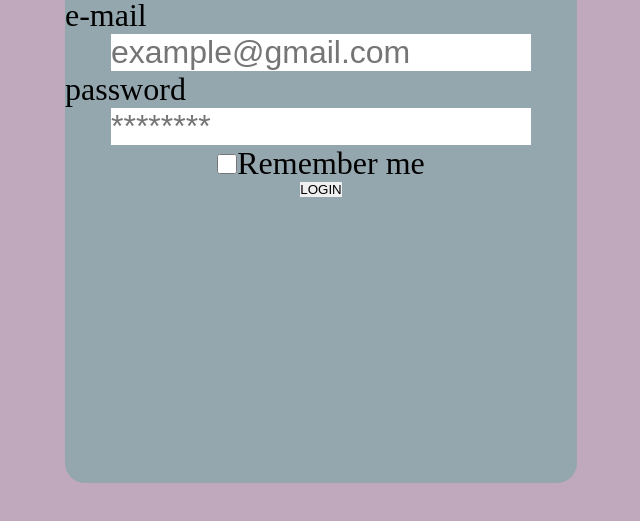
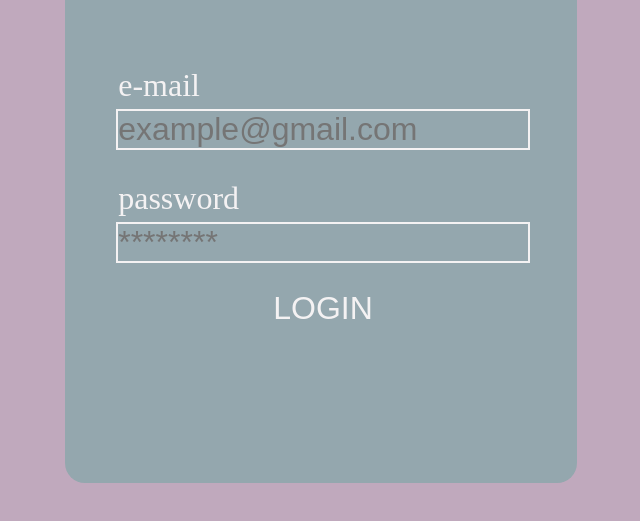
Before and after one commit to BKhmil/khmil-js-mini-project, a plain HTML site: page src/login/login.html in a window 1280 px wide. Shown: the part 197-718 px from the top of the page, without its empty margins (319-959 px from the left). Drawn offline with Linux system fonts and the light colour scheme.

Commit message:
wrote the third part of the code

```diff
--- a/main.js
+++ b/main.js
@@ -36,7 +36,6 @@ class User {
 const btnLogOut = document.createElement('button');
 btnLogOut.classList.add('btn-logout');
 btnLogOut.innerText = 'LOGOUT';
-
 btnLogOut.onclick = () => {
     localStorage.setItem('isLogin', 'false');
     window.location.href = './src/login/login.html';
--- a/src/login/login.css
+++ b/src/login/login.css
@@ -37,14 +37,17 @@ body {
 
 /* FORM */
 form {
-    width: 100%;
+    margin: 40px auto;
+    width: 80%;
     display: flex;
     justify-content: center;
     align-items: center;
     flex-flow: column wrap;
+    color: var(--native-white);
 }
 
 label {
+    margin: 30px 0 5px 0;
     width: 100%;
 }
 
@@ -53,17 +56,36 @@ label {
 }
 
 input, form>button {
-    border: none;
+    display: block;
     outline: none;
+    color: var(--native-white);
+    background-color: transparent;
 }
 
-input[type="checkbox"] {
-    width: 20px;
-    height: 20px;
+input {
+    border: 2px solid var(--native-white);
+    width: 100%;
+}
+
+form>button {
+    margin-top: 20px;
+    font-size: 2rem;
+    padding: 5px;
+    width: fit-content;
+    border: 2px solid transparent;
+}
+
+form>button:hover {
+    cursor: pointer;
+    border: 2px solid var(--native-white);
 }
 
 .block {
     display: block;
+}
+
+.m-t {
+    margin-top: 30px;
 }
 
 @keyframes anim {
--- a/src/login/login.js
+++ b/src/login/login.js
@@ -36,19 +36,6 @@ inputPassword.classList.add('block', 'form-font-size');
 inputPassword.placeholder = '********';
             // password end
 
-            // checkBox start
-const divCheckBoxWrapper = document.createElement('div');
-
-const checkBox = document.createElement('input');
-checkBox.setAttribute('id', 'remember');
-checkBox.type = 'checkBox';
-
-const labelCheckBox = document.createElement('label');
-labelCheckBox.setAttribute('for', 'remember');
-labelCheckBox.classList.add('form-font-size');
-labelCheckBox.innerText = 'Remember me';
-            // checkBox end
-
 const btnSend = document.createElement('button');
 btnSend.innerText = 'LOGIN';
 
@@ -60,11 +47,8 @@ btnSend.onclick = e => {
 };
     // form end
 
-const divCompany = document.createElement('div');
-
 // APPENDINGS
-divCheckBoxWrapper.append(checkBox, labelCheckBox);
-form.append(labelEmail, inputEmail, labelPassword, inputPassword, divCheckBoxWrapper, btnSend);
-divBlock.append(h1Title, form, divCompany);
+form.append(labelEmail, inputEmail, labelPassword, inputPassword, btnSend);
+divBlock.append(h1Title, form);
 divMainWrapper.appendChild(divBlock);
 document.body.appendChild(divMainWrapper);
```
